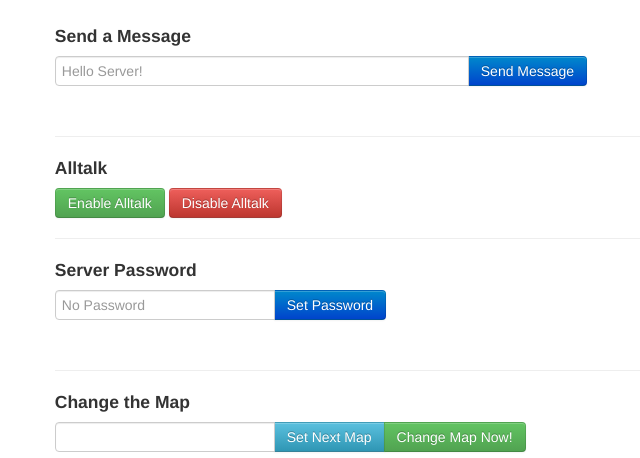
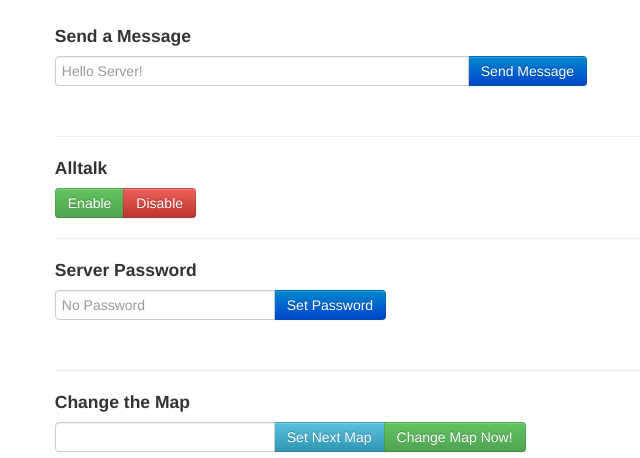
Before and after one commit to fernferret/servermanager, a Flask app: page /server/view/1/settings/ in a window 1280 px wide. Shown: the part 162-620 px from the top of the page, without its empty margins (365-1005 px from the left). Run offline with Flask 2, Linux system fonts and the light colour scheme; the visitor is signed in with stand-in values (Sample User, id 1); tables that the repository leaves empty hold one stand-in row (values such as "Sample post"); some libraries are stand-ins or nearby versions.

Commit message:
Group the alltalk buttons, fixes #9

```diff
--- a/servermanager/templates/servers/settings.html
+++ b/servermanager/templates/servers/settings.html
@@ -11,8 +11,10 @@
   <h4>Alltalk</h4>
   <form class="form-inline" action="{{ url_for('view_server', server=server.id, viewtab=viewtab) }}" method="POST">
     <input type="hidden" name="action" value="alltalk" />
-    <button type="submit" name="enable" class="btn btn-success">Enable Alltalk</button>
-    <button type="submit" name="disable" class="btn btn-danger">Disable Alltalk</button>
+    <div class="btn-group">
+      <button type="submit" name="enable" class="btn btn-success">Enable</button>
+      <button type="submit" name="disable" class="btn btn-danger">Disable</button>
+    </div>
   </form>
   <hr/>
   <h4>Server Password</h4>
```
